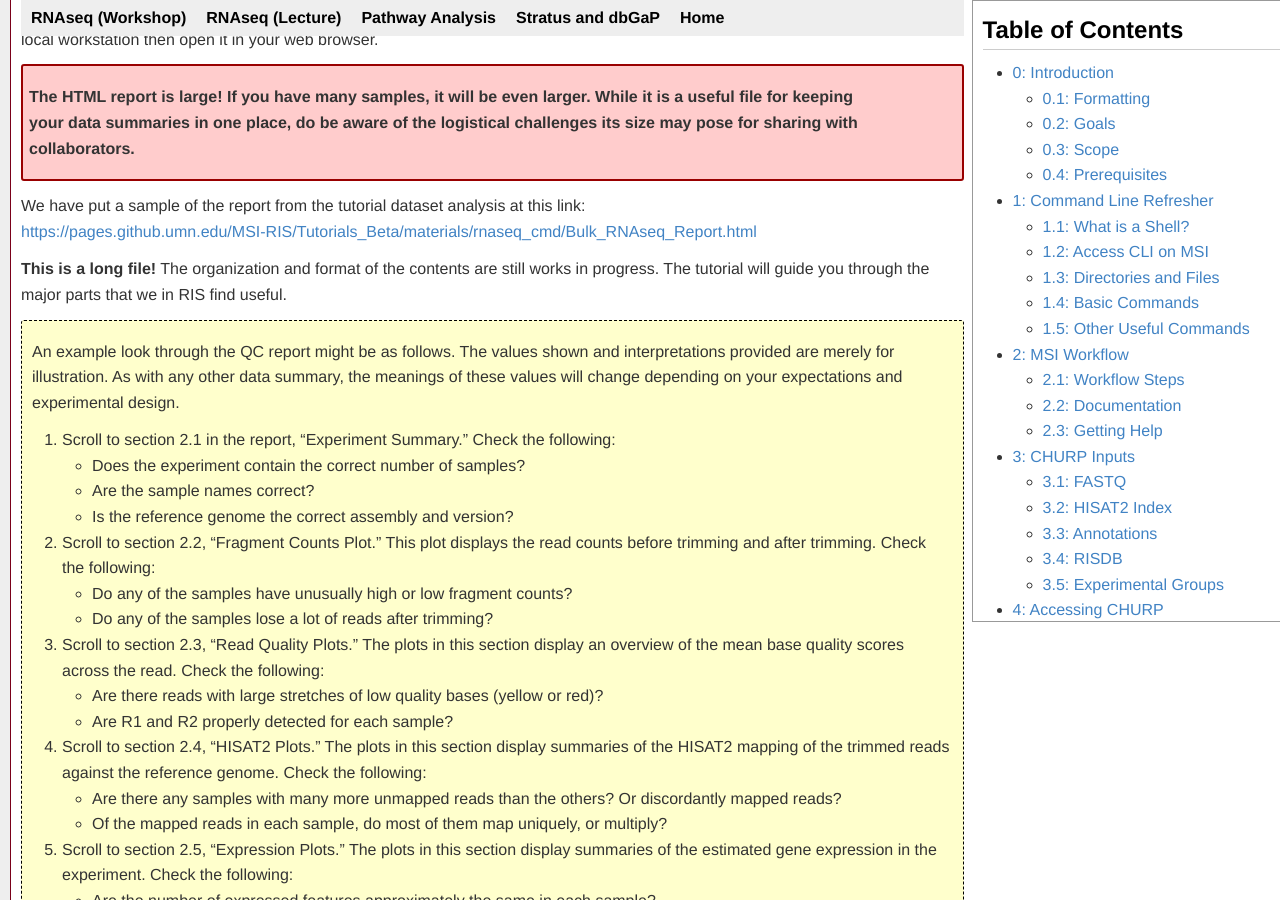
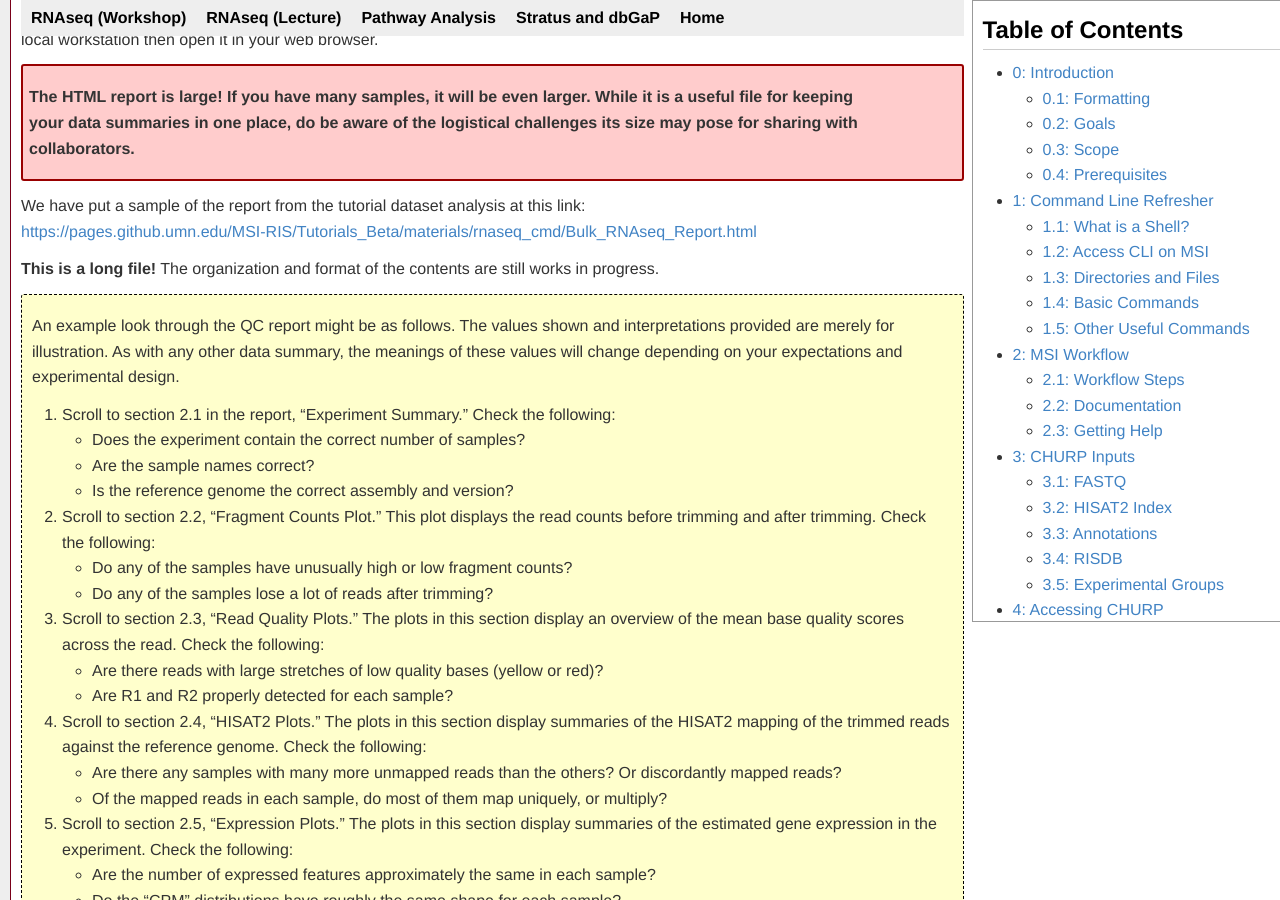
Before and after one commit to msi-ris/Tutorials, a Jekyll site: the page built from rnaseq_cmd.md, in a window 1280 px wide and 900 px high, scrolled down 31589 px. Built offline with Jekyll 4.4.1, drawn with Linux system fonts in a browser that asks for light colours; some of the changed text lies outside the part shown.

Commit message:
Update rnaseq

```diff
--- a/rnaseq_cmd.md
+++ b/rnaseq_cmd.md
@@ -1921,8 +1921,7 @@ link:
 <https://pages.github.umn.edu/MSI-RIS/Tutorials_Beta/materials/rnaseq_cmd/Bulk_RNAseq_Report.html>
 
 **This is a long file!** The organization and format of the contents are still
-works in progress. The tutorial will guide you through the major parts that
-we in RIS find useful.
+works in progress.
 
 <div class="info" markdown="1">
 
```
Also changed, not shown: other parts of rnaseq_cmd.md (+1 -1 lines).
